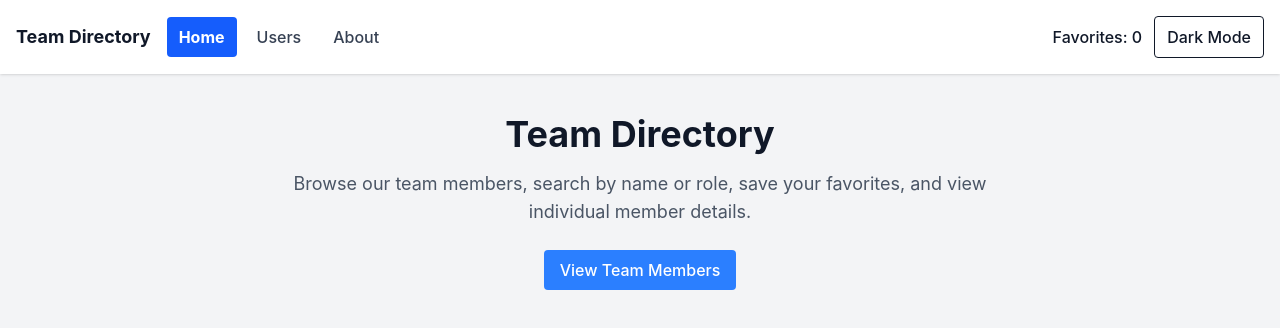
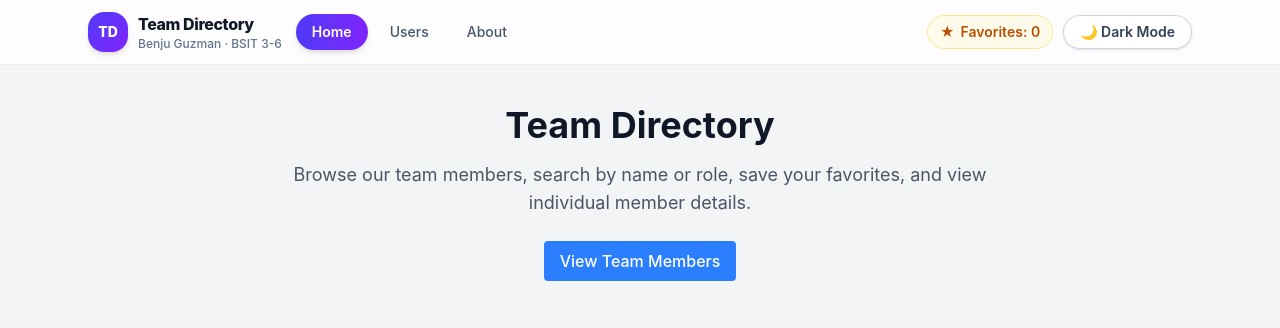
Before and after one commit to Shimizu019/team-directory-app, a React (Vite) app: page / in a window 1280 px wide. Shown: the top 328 px of the page. Built offline with nearby package versions, Linux system fonts and the light colour scheme; the HTML template or start-up script is replaced by a standard one.

Commit message:
feat: redesign navigation and footer

```diff
--- /dev/null
+++ b/src/components/Avatar.jsx
@@ -0,0 +1,25 @@
+function Avatar({ name, size = "md" }) {
+  const initials = name
+    .split(" ")
+    .map((part) => part[0])
+    .slice(0, 2)
+    .join("")
+    .toUpperCase();
+
+  const sizeClass =
+    size === "lg"
+      ? "h-20 w-20 text-2xl"
+      : size === "sm"
+        ? "h-9 w-9 text-xs"
+        : "h-12 w-12 text-base";
+
+  return (
+    <div
+      className={`flex shrink-0 items-center justify-center rounded-full bg-gradient-to-br from-indigo-500 to-violet-600 font-extrabold text-white shadow-md ${sizeClass}`}
+    >
+      {initials}
+    </div>
+  );
+}
+
+export default Avatar;
--- /dev/null
+++ b/src/components/Footer.jsx
@@ -0,0 +1,36 @@
+import { Link } from "react-router-dom";
+import Avatar from "./Avatar";
+
+function Footer() {
+  return (
+    <footer className="border-t border-slate-200 bg-white/70 dark:border-slate-800 dark:bg-slate-900/70">
+      <div className="mx-auto flex max-w-6xl flex-col items-center justify-between gap-4 px-4 py-6 sm:flex-row sm:px-6">
+        <div className="flex items-center gap-3">
+          <Avatar name="Benju Guzman" size="sm" />
+          <div className="leading-tight">
+            <p className="text-sm font-bold">Benju Guzman</p>
+            <p className="text-xs text-slate-500 dark:text-slate-400">
+              BSIT 3-6 · 3rd Year
+            </p>
+          </div>
+        </div>
+        <p className="text-center text-xs text-slate-500 dark:text-slate-400">
+          Team Directory App · React + Vite + Tailwind CSS · Local data only
+        </p>
+        <div className="flex gap-4 text-sm font-medium">
+          <Link to="/" className="text-slate-500 hover:text-indigo-600 dark:text-slate-400 dark:hover:text-indigo-400">
+            Home
+          </Link>
+          <Link to="/users" className="text-slate-500 hover:text-indigo-600 dark:text-slate-400 dark:hover:text-indigo-400">
+            Users
+          </Link>
+          <Link to="/about" className="text-slate-500 hover:text-indigo-600 dark:text-slate-400 dark:hover:text-indigo-400">
+            About
+          </Link>
+        </div>
+      </div>
+    </footer>
+  );
+}
+
+export default Footer;
--- a/src/components/Navbar.jsx
+++ b/src/components/Navbar.jsx
@@ -1,21 +1,28 @@
-import { NavLink } from "react-router-dom";
+import { Link, NavLink } from "react-router-dom";
 
 function Navbar({ favoritesCount, darkMode, onToggleDarkMode }) {
   const linkStyle = ({ isActive }) =>
     isActive
-      ? "px-3 py-2 rounded bg-blue-600 text-white font-bold"
-      : "px-3 py-2 rounded text-gray-700 hover:bg-gray-200 font-medium dark:text-gray-200 dark:hover:bg-gray-700";
+      ? "rounded-full bg-gradient-to-r from-indigo-600 to-violet-600 px-4 py-2 text-sm font-semibold text-white shadow-md"
+      : "rounded-full px-4 py-2 text-sm font-medium text-slate-600 transition hover:bg-slate-200/70 hover:text-slate-900 dark:text-slate-300 dark:hover:bg-slate-800 dark:hover:text-white";
 
   return (
-    <nav
-      className={
-        darkMode
-          ? "bg-gray-900 text-white shadow p-4 flex flex-wrap gap-3 items-center justify-between"
-          : "bg-white text-gray-900 shadow p-4 flex flex-wrap gap-3 items-center justify-between"
-      }
-    >
-      <div className="flex gap-2 items-center">
-        <span className="font-bold text-lg mr-2">Team Directory</span>
+    <header className="sticky top-0 z-50 border-b border-slate-200/70 bg-white/80 backdrop-blur-md dark:border-slate-800 dark:bg-slate-900/80">
+      <nav className="mx-auto flex max-w-6xl flex-wrap items-center justify-between gap-3 px-4 py-3 sm:px-6">
+        <div className="flex flex-wrap items-center gap-1.5">
+          <Link to="/" className="mr-2 flex items-center gap-2.5">
+            <span className="flex h-10 w-10 items-center justify-center rounded-2xl bg-gradient-to-br from-indigo-600 to-violet-600 text-sm font-extrabold text-white shadow-md">
+              TD
+            </span>
+            <span className="leading-tight">
+              <span className="block text-base font-extrabold tracking-tight">
+                Team Directory
+              </span>
+              <span className="block text-xs font-medium text-slate-500 dark:text-slate-400">
+                Benju Guzman · BSIT 3-6
+              </span>
+            </span>
+          </Link>
           <NavLink to="/" className={linkStyle}>
             Home
           </NavLink>
@@ -27,16 +34,19 @@ function Navbar({ favoritesCount, darkMode, onToggleDarkMode }) {
           </NavLink>
         </div>
 
-      <div className="flex gap-3 items-center">
-        <span className="font-medium">Favorites: {favoritesCount}</span>
+        <div className="flex items-center gap-2.5">
+          <span className="inline-flex items-center gap-1.5 rounded-full border border-amber-200 bg-amber-50 px-3 py-1.5 text-sm font-semibold text-amber-700 dark:border-amber-900 dark:bg-amber-950/60 dark:text-amber-300">
+            <span aria-hidden="true">★</span> Favorites: {favoritesCount}
+          </span>
           <button
             onClick={onToggleDarkMode}
-          className="px-3 py-2 rounded border font-medium hover:bg-gray-200 dark:hover:bg-gray-700"
+            className="rounded-full border border-slate-300 bg-white px-4 py-1.5 text-sm font-semibold text-slate-700 shadow-sm transition hover:bg-slate-100 active:scale-95 dark:border-slate-600 dark:bg-slate-800 dark:text-slate-200 dark:hover:bg-slate-700"
           >
-          {darkMode ? "Light Mode" : "Dark Mode"}
+            {darkMode ? "☀ Light Mode" : "🌙 Dark Mode"}
           </button>
         </div>
       </nav>
+    </header>
   );
 }
 
```
Lines whose indentation alone changed are shown as unchanged.
